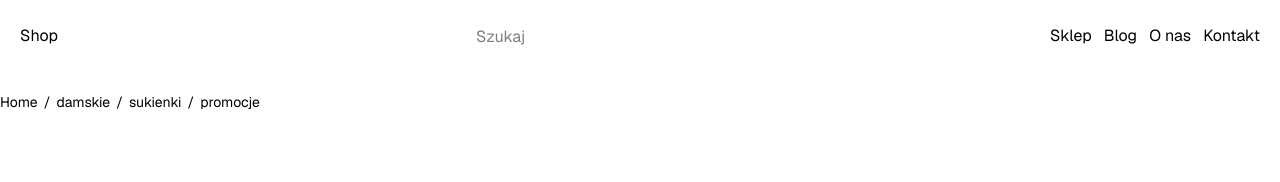
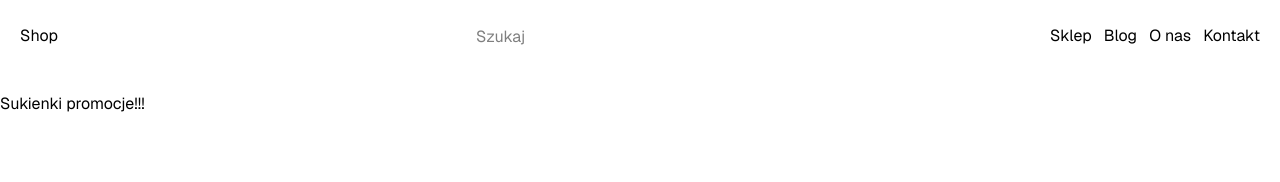
Before and after one commit to ev45ive/sages-nextjs-open-1126, a Next.js app: page /products/damskie/sukienki/promocje in a window 1280 px wide. Shown: the top 182 px of the page. Built offline with nearby package versions, Linux system fonts and the light colour scheme.

Commit message:
[[...dynamic]] [...spread] /nowosci /damskie/sukienki/promocje

```diff
--- /dev/null
+++ b/src/app/(ecommerce)/products/damskie/sukienki/promocje/page.tsx
@@ -0,0 +1,17 @@
+/**
+ * Kategoria Nowosci
+ */
+export default async function KategoriaNowosci(props: PageProps<"/products/damskie/sukienki/promocje">) {
+//   const { slug } = await props.params;
+//   const { query } = await props.searchParams;
+
+  // nextNotFoundCheck
+
+  return (
+    <div>
+        Sukienki promocje!!!
+
+
+    </div>
+  );
+}
--- /dev/null
+++ b/src/app/(ecommerce)/products/nowosci/page.tsx
@@ -0,0 +1,17 @@
+/**
+ * Kategoria Nowosci
+ */
+export default async function KategoriaNowosci(props: PageProps<"/products/nowosci">) {
+//   const { slug } = await props.params;
+//   const { query } = await props.searchParams;
+
+  // nextNotFoundCheck
+
+  return (
+    <div>
+       Super Nowosci
+
+
+    </div>
+  );
+}
```
